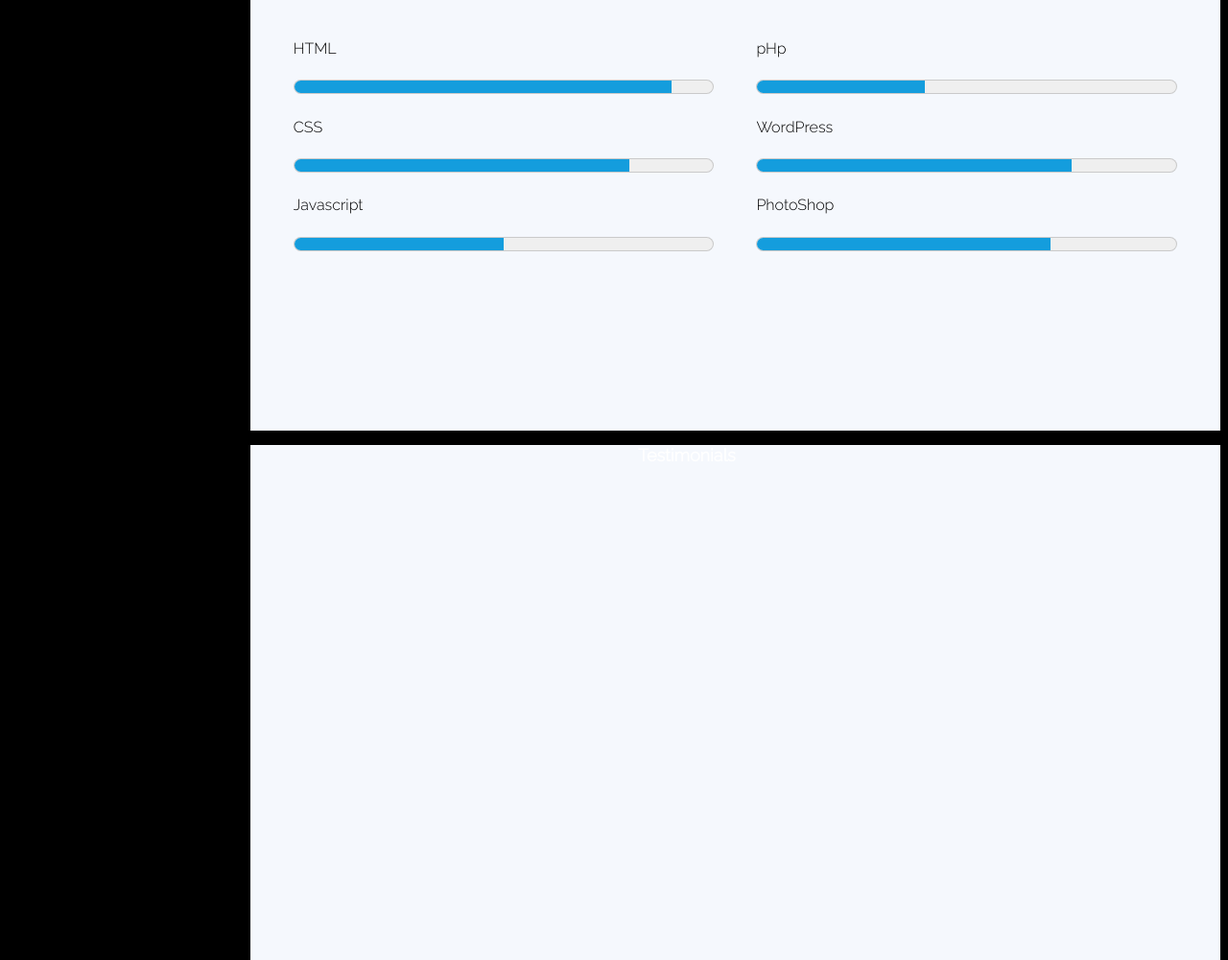
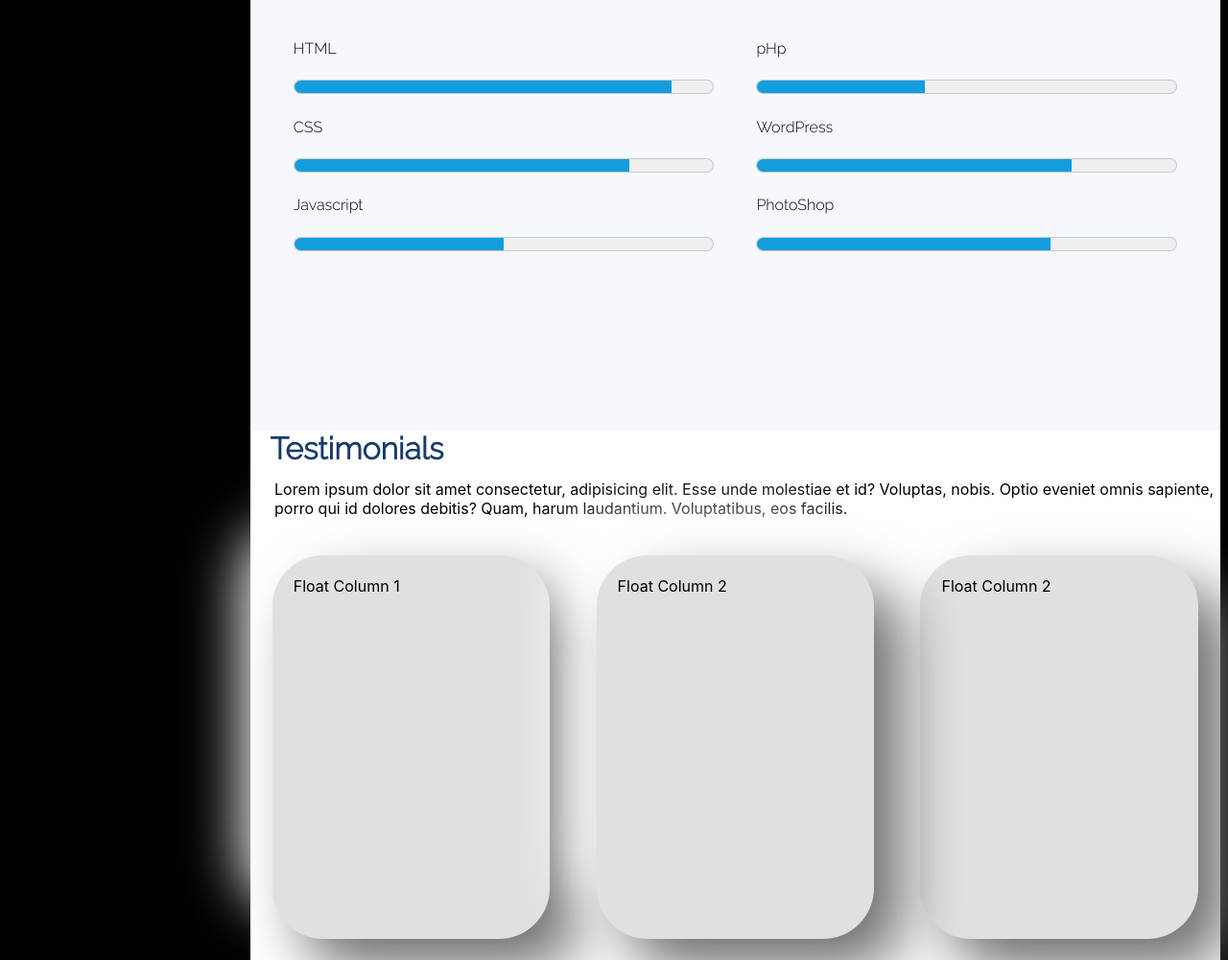
Before and after one commit to MudassarKhop/Mock-Profile, a plain HTML site: page index.html in a window 1280 px wide. Shown: the part 1799-2800 px from the top of the page at 96% size. Drawn offline with nearby package versions, Linux system fonts and the light colour scheme.

Commit message:
changes 4

```diff
--- a/index.html
+++ b/index.html
@@ -135,10 +135,33 @@
 
 	<section class="testimonials">
 		<h1 class="testimonialhead">Testimonials</h1>
+		<br>
+		<div>
+<p class="testparagraph" >Lorem ipsum dolor sit amet consectetur, adipisicing elit. Esse unde molestiae et id? Voluptas, nobis. Optio eveniet omnis sapiente, porro qui id dolores debitis? Quam, harum laudantium. Voluptatibus, eos facilis.</p>
+
+<div class="testcontainer">
+
+  <div class="testcolumn1">
+    <div class="green">Float Column 1</div>
+  </div>
+
+  <div class="testcolumn2">
+    <div class="blue">Float Column 2</div>
+  </div>
+
+    <div class="testcolumn3">
+    <div class="blue">Float Column 2</div>
+  </div>
+
+</div>
+
+</div>
+<br>
 
 
 
-	</section>
+
+</section>
 
 			<section id="resume">
 				<br>
--- a/style.css
+++ b/style.css
@@ -273,7 +273,6 @@
 
 .skillheading {
 	font-family: "Raleway", sans-serif;
-
 	font-size: 32px;
 	position: relative;
 	left: -46%;
@@ -310,21 +309,60 @@
 
 /*testimonials*/
 .testimonials {
+	height: 100vh;
+	background-color: white;
+	display: flex;
+	flex-direction: row;
+}
+.testimonialhead {
 	font-family: "Raleway", sans-serif;
-	min-height: 80vh;
-	background-color: #f5f8fd;
-	background-repeat: no-repeat;
-	background-attachment: fixed;
-	background-size: 100% 100%;
+	font-size: 32px;
+	color: #173b6c;
+	position: absolute;
+	left: 22%;
+	margin-block-start: 0%;
+}
+.testparagraph {
+	margin-top: 5%;
+	margin-left: 2.5%;
 }
 
-.skillheading {
-	font-family: "Raleway", sans-serif;
+.testcontainer {
+	border: 3px solid #fff;
+	padding: 20px;
+}
 
-	font-size: 32px;
+.testcolumn1 {
+	height: 400px;
+	width: 30%;
+	float: left;
+	padding: 20px;
+	border: 2px solid transparent;
+	border-radius: 53px;
+	background: #e0e0e0;
+	box-shadow: 31px 31px 61px #6e6e6e, -31px -31px 61px #ffffff;
+}
+.testcolumn2 {
+	height: 400px;
+	width: 30%;
+	float: right;
+	padding: 20px;
+	border: 2px solid transparent;
+	border-radius: 53px;
+	background: #e0e0e0;
+	box-shadow: 31px 31px 61px #6e6e6e, -31px -31px 61px #ffffff;
+}
+.testcolumn3 {
+	height: 400px;
+	width: 30%;
+	display: flex;
 	position: relative;
-	left: -46%;
-	color: #173b6c;
+	left: 5%;
+	padding: 20px;
+	border: 2px solid transparent;
+	border-radius: 53px;
+	background: #e0e0e0;
+	box-shadow: 31px 31px 61px #6e6e6e, -31px -31px 61px #ffffff;
 }
 /*testimonials ending*/
 
@@ -564,3 +602,32 @@
 	text-align: center;
 }
 /*contact ending*/
+@media screen and (max-width: 600px) {
+	body {
+		grid-template-areas:
+			"sidebar"
+			"header"
+			"about"
+			"services"
+			"resume"
+			"footer";
+	}
+}
+#landin {
+	grid-area: header;
+}
+.nav {
+	grid-area: sidebar;
+}
+#about {
+	grid-area: about;
+}
+#skills {
+	grid-area: services;
+}
+#resume {
+	grid-area: resume;
+}
+#contact {
+	grid-area: footer;
+}
```
Also changed, not shown: 3 other files.
